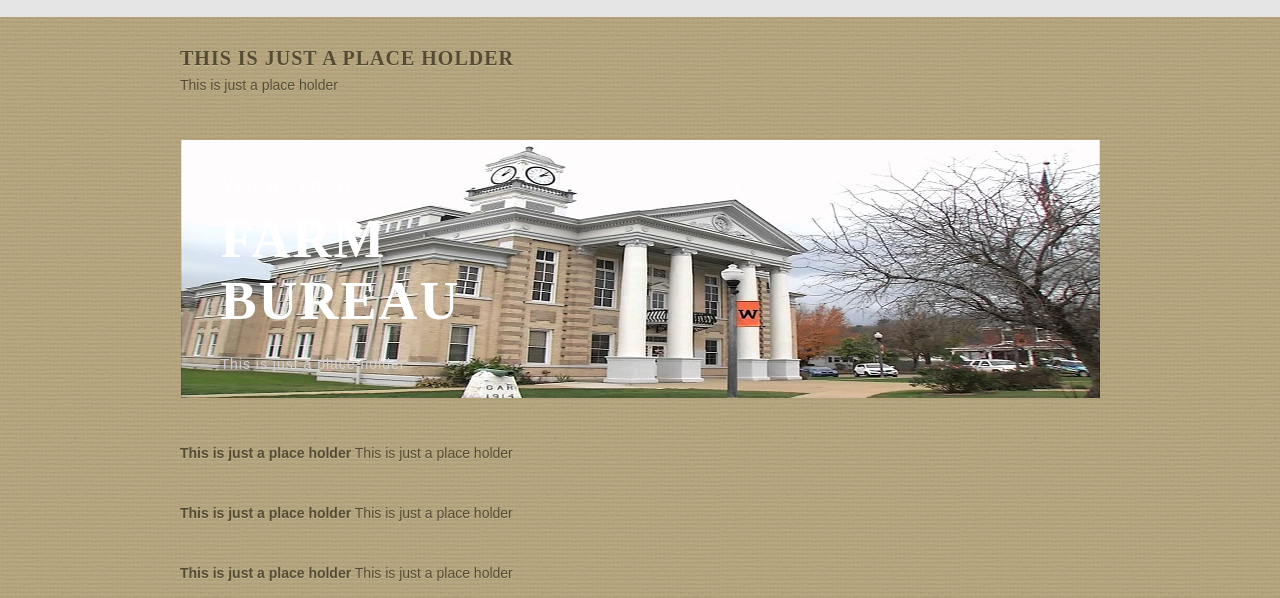
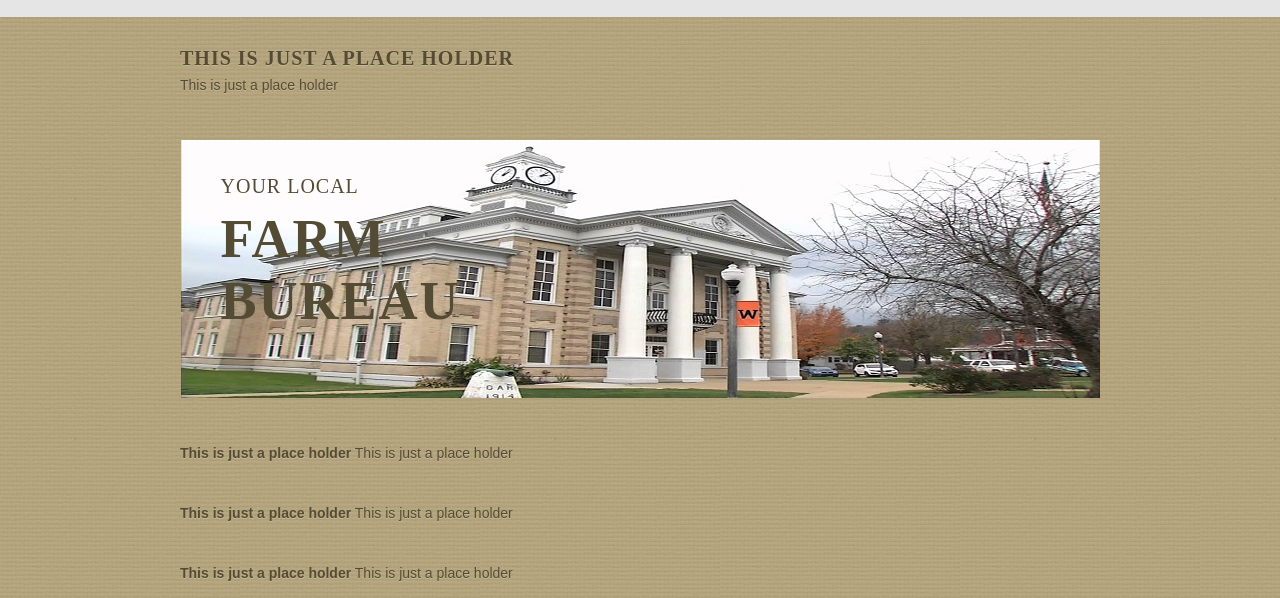
Before and after one commit to legoman8304/Farm-Bureau-Site, a plain HTML site: page programs.html in a window 1280 px wide. Shown: the part 202-800 px from the top of the page. Drawn offline with Linux system fonts and the light colour scheme.

Commit message:
fixed text color

```diff
--- a/programs.html
+++ b/programs.html
@@ -40,11 +40,8 @@
 			</p>
 			<div class="body">
 				<div>
-					<h3>Your local</h3>
-					<h1>Farm Bureau</h1>
-					<p>
-						This is just a place holder
-					</p>
+					<h3 style="color:#544b34">Your local</h3>
+					<h1 style="color:#544b34">Farm Bureau</h1>
 				</div>
 			</div>
 			<div class="section">
```
